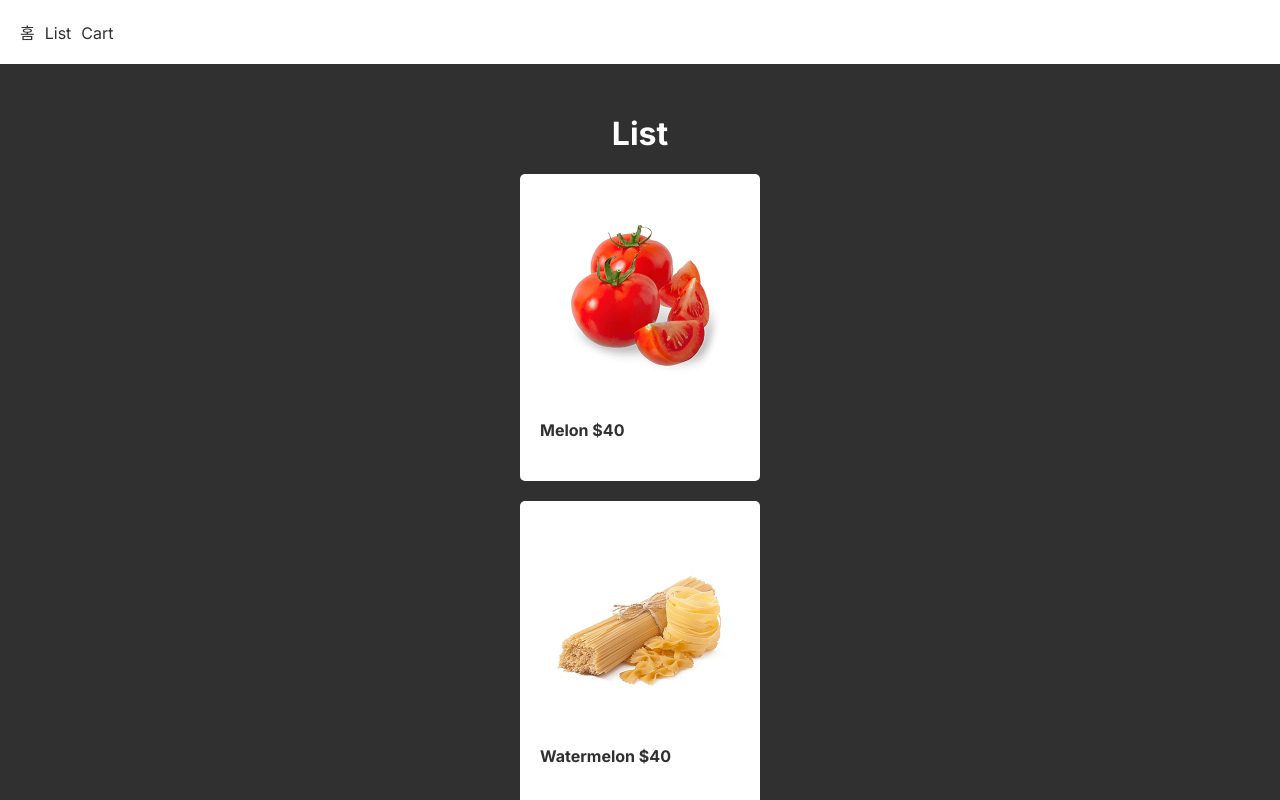
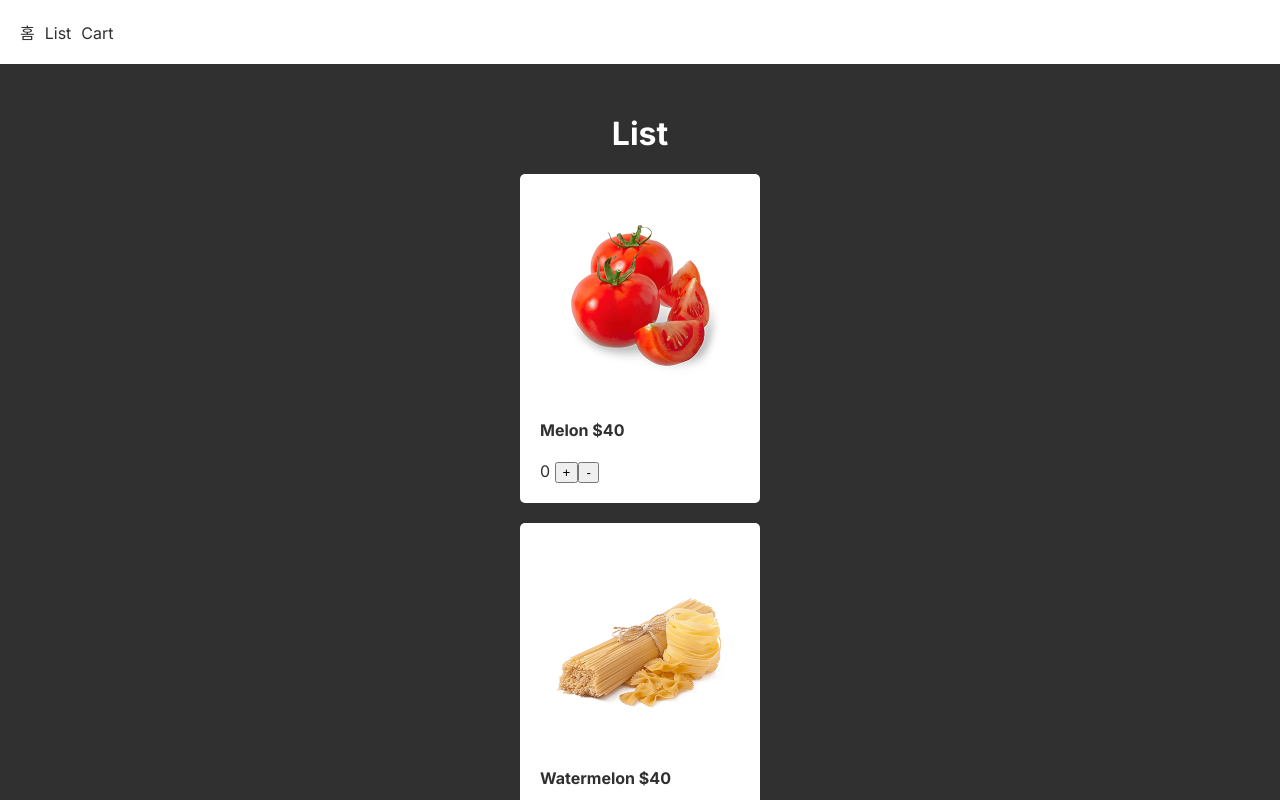
Before and after one commit to haileyham/Next.js-Study, a Next.js app in the folder market/: page /list in a window 1280 px wide. Shown: the top 800 px of the page. Built offline with nearby package versions, Linux system fonts and the light colour scheme.

Commit message:
좋아요 버튼 1

```diff
--- a/market/app/list/page.js
+++ b/market/app/list/page.js
@@ -1,9 +1,10 @@
-//------------------------------------------------------------//
-// 그냥 img 태그 사용
-//------------------------------------------------------------//
+'use client'
+
+import { useState } from "react"
 
 export default function List() {
     let 상품 = ['Melon', 'Watermelon', 'Pineapple']
+    let [수량, set수량] = useState(0)
 
     return (
         <div>
@@ -13,10 +14,10 @@ export default function List() {
                     return (
                         <div className="food" key={i}>
                             <img src={`/food${i}.png`} alt={a} className="food-img" />
-                            {/* img public 폴더에 넣었으면, /부터 시작해서 이미지경로 넣으면 됨.  (public 폴더에 있는 것들은 사이트 발행시 자동으로 사이트 root 경로로 이동)*/}
-                            {/* 최적화된 이미지 넣기 : 사이즈 최적화 / layout shift 방지 / lazy loading */}
-                            {/* 각각 번호별로 이미지 보여주기 위해서 food0~food2 이미지 src="/food0.png" 하드코딩 말고 src={`/food${i}.png`}하기 */}
                             <h4>{a} $40</h4>
+                            <span> {수량} </span>
+                            <button onClick={() => { set수량(수량 + 1) }}>+</button>
+                            <button onClick={() => { set수량(수량 - 1) }}>-</button>
                         </div>
                     )
                 })
@@ -25,44 +26,13 @@ export default function List() {
     )
 }
 
-//------------------------------------------------------------//
-//------------------------------------------------------------//
+//좋아요 버튼 만들기
+//그냥 <button onClick={() => { console.log(1) }}>+</button> 하면 안됨
+//JS문법은 Server component에서 안되고, client component에서만 되기 때문에 위에 'use client' 붙이기
+//이벤트핸들러 중에서 click 이벤트 사용 / onMouseOver 등 다양한 이벤트 종류 있음
 
-
-// import Image from "next/image"
-// import 이미지1 from '/public/food0.png' // 혹은 @/public/food0.png
-//------------------------------------------------------------//
-// 최적화된 이미지 넣기
-// 1. import Image from 'next/image'
-// 2. <Image/> 사용
-// 3. 이미지 경로는 해당 이미지 import 해와서 사용해야 함
-
-// 성능과 속도 측면에서 향상 됨
-// 이미지 import 해서 사용하면
-// 자동으로 이미지 lazy loading & 사이즈 최적화 & layout shift 방지
-// layout shift는 이미지가 늦게 로딩될 때 밑에 요소가 올라오는 현상
-
-// 단점
-// 만일 외부이미지를 가져올 때는 src="주소" 넣은 다음에 width={300} height={300} 속성 반드시 필요함
-// + next.config.js 파일에 images 넣을 거라고 셋팅 필요함(귀찮음 ㅠ 그래서 최적화는 바로 진행 못하면 사이트 다 만들고 리팩할때하기)
-//------------------------------------------------------------//
-
-// export default function List() {
-//     let 상품 = ['Melon', 'Watermelon', 'Pineapple']
-
-//     return (
-//         <div>
-//             <h1 className="title">List</h1>
-//             {
-//                 상품.map((a, i) => {
-//                     return (
-//                         <div className="food" key={i}>
-//                             <Image src={이미지1} className="food-img" />
-//                             <h4>{a} $40</h4>
-//                         </div>
-//                     )
-//                 })
-//             }
-//         </div>
-//     )
-// }
+//state에 데이터 보관 useState
+//set수량 : set수량() 함수처럼. ()안에 넣은것으로 기존 state 변경됨
+//좋아요 숫자 클릭하면 +1 하도록
+//set수량(수량 + 1) // 수량++ 할경우 버튼 두번씩 눌러줘야함
+//근데 위에처럼 원본에 +1하지말고, ...복사본 만들어서 사용
```
